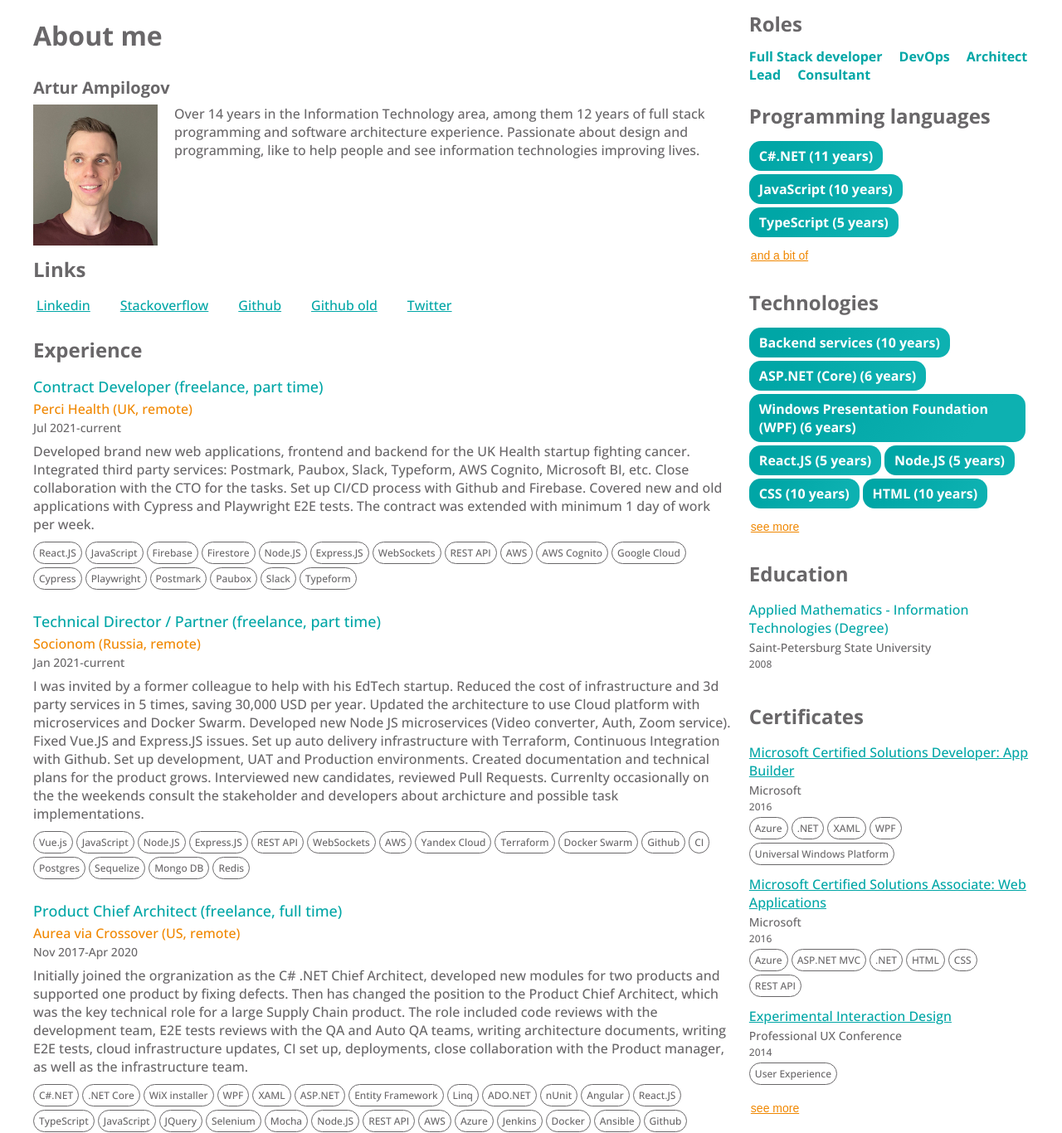
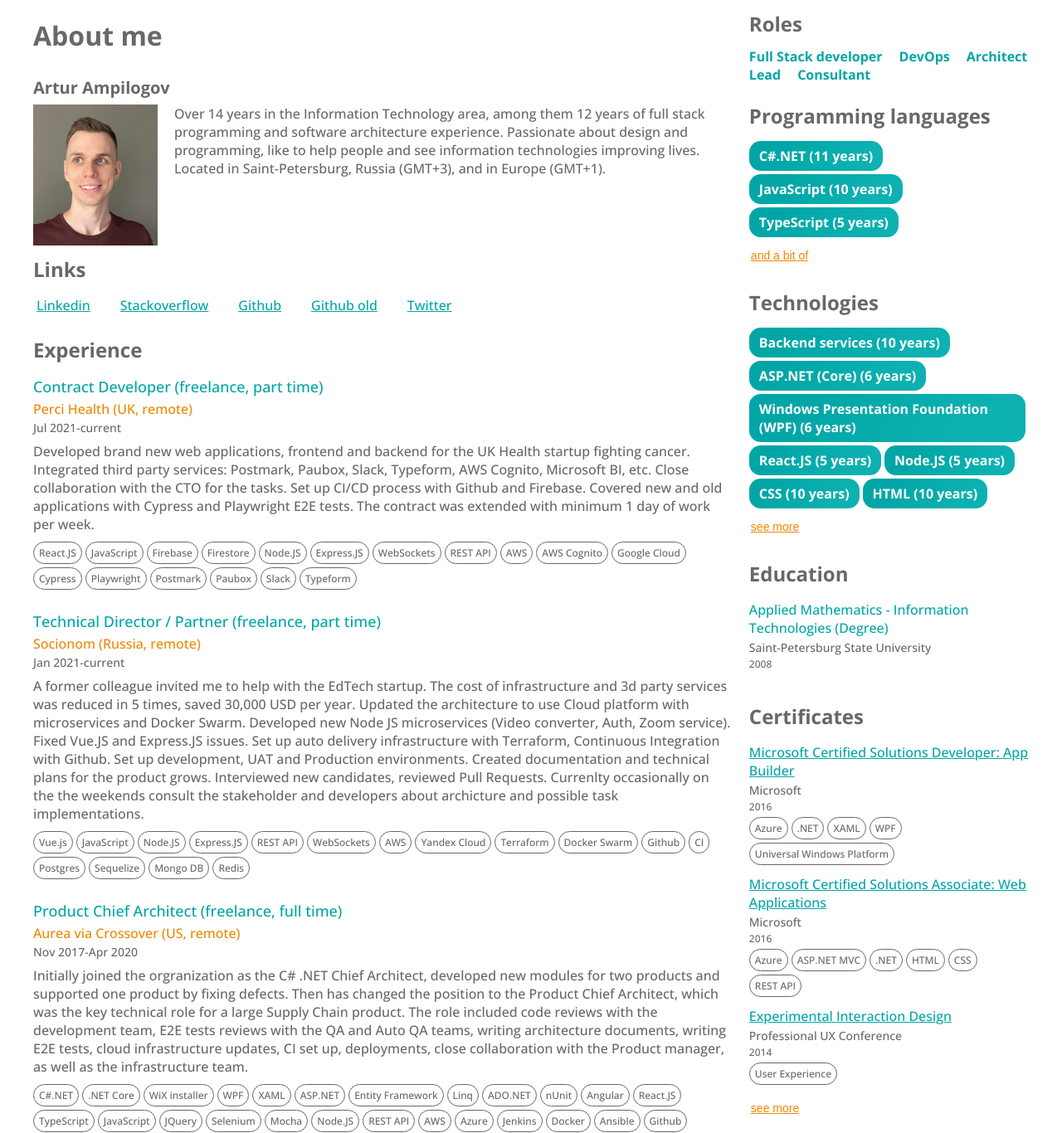
Before and after one commit to ArturAmpilogov/me, a Next.js app: page / in a window 1280 px wide. Shown: the top 1366 px of the page at 83% size. Built offline with nearby package versions, Linux system fonts and the light colour scheme.

Commit message:
Updated experience and README

```diff
--- a/data/aboutme.ts
+++ b/data/aboutme.ts
@@ -1,3 +1,4 @@
 export const aboutme =
 "Over 14 years in the Information Technology area, among them 12 years of full stack programming and software architecture experience. "+
-"Passionate about design and programming, like to help people and see information technologies improving lives.";
+"Passionate about design and programming, like to help people and see information technologies improving lives. "+
+"Located in Saint-Petersburg, Russia (GMT+3), and in Europe (GMT+1).";
--- a/data/experience.ts
+++ b/data/experience.ts
@@ -28,7 +28,7 @@ export const experience = [
     position: "Technical Director / Partner (freelance, part time)",
     organization: "Socionom (Russia, remote)",
     duration: { start: "Jan 2021", end: "current" },
-    description: "I was invited by a former colleague to help with his EdTech startup. Reduced the cost of infrastructure and 3d party services in 5 times, saving 30,000 USD per year. Updated the architecture to use Cloud platform with microservices and Docker Swarm. Developed new Node JS microservices (Video converter, Auth, Zoom service). Fixed Vue.JS and Express.JS issues. Set up auto delivery infrastructure with Terraform, Continuous Integration with Github. Set up development, UAT and Production environments. Created documentation and technical plans for the product grows. Interviewed new candidates, reviewed Pull Requests. Currenlty occasionally on the the weekends consult the stakeholder and developers about archicture and possible task implementations.",
+    description: "A former colleague invited me to help with the EdTech startup. The cost of infrastructure and 3d party services was reduced in 5 times, saved 30,000 USD per year. Updated the architecture to use Cloud platform with microservices and Docker Swarm. Developed new Node JS microservices (Video converter, Auth, Zoom service). Fixed Vue.JS and Express.JS issues. Set up auto delivery infrastructure with Terraform, Continuous Integration with Github. Set up development, UAT and Production environments. Created documentation and technical plans for the product grows. Interviewed new candidates, reviewed Pull Requests. Currenlty occasionally on the the weekends consult the stakeholder and developers about archicture and possible task implementations.",
     tags: [
         "Vue.js",
         "JavaScript",
```
Also changed, not shown: 1 other file (tests, documents, lock files or other folders).
